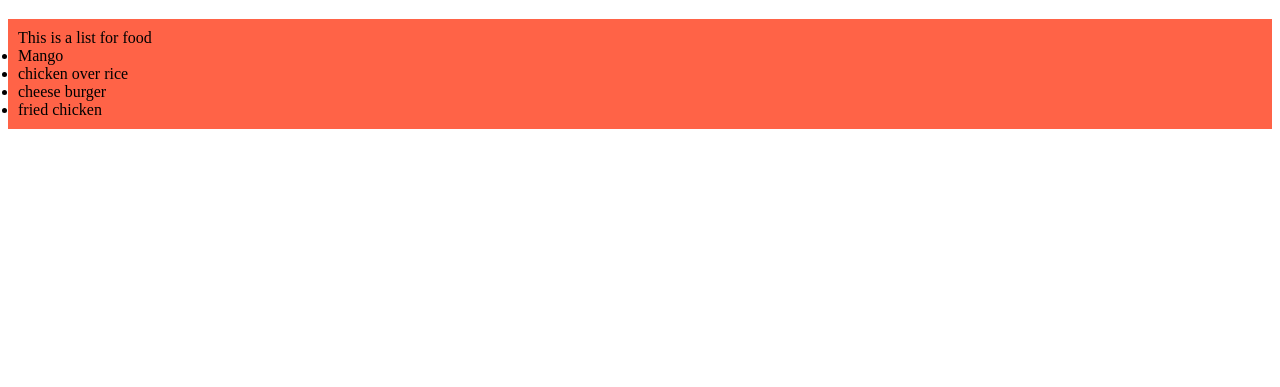
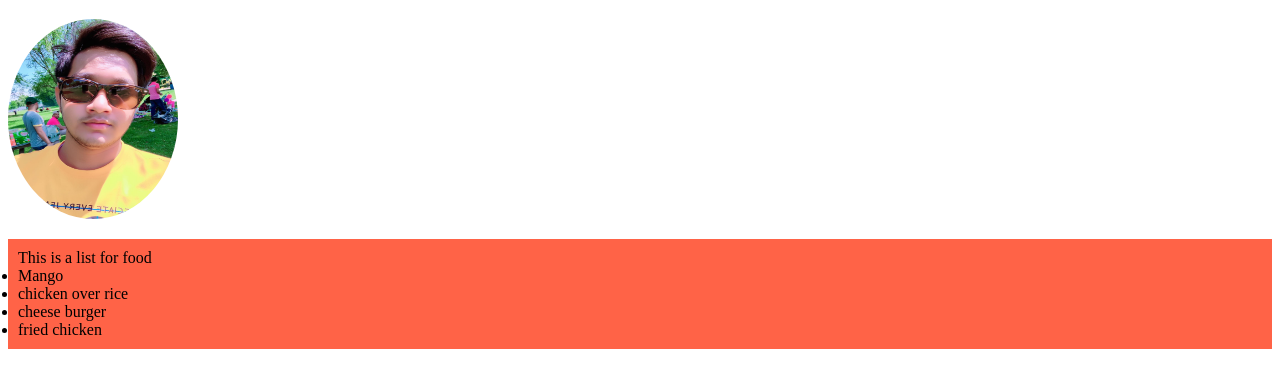
Before and after one commit to Rhasan77/Ptask-github, a plain HTML site: page style/index.html in a window 1280 px wide. Shown: the part 71-458 px from the top of the page. Drawn offline with Linux system fonts and the light colour scheme.

Commit message:
fourth update

```diff
--- a/style/Ptask.css
+++ b/style/Ptask.css
@@ -2,6 +2,7 @@ ul{
   background-color: tomato;
   padding: 10px;
   margin-bottom: 10px;
+
 }
 h1{
   text-align: center;
@@ -10,3 +11,6 @@ h1{
   border: 7px;
   border-radius: 40%;
 }
+img{
+  border-radius: 55%;
+}
--- a/style/index.html
+++ b/style/index.html
@@ -8,6 +8,7 @@
 </head>
 <body>
     <h1> Happy 4th of July</h1>
+    <img width=170px height="200px" src="Hasan2.JPG">
     <ul>This is a list for food
       <li>Mango</li>
       <li>chicken over rice</li>
```
Also changed, not shown: style/Hasan2.JPG (added).
